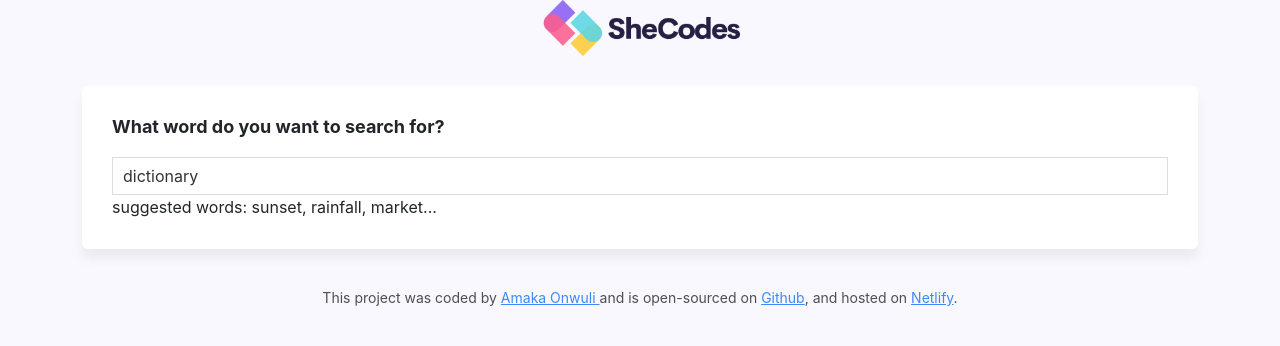
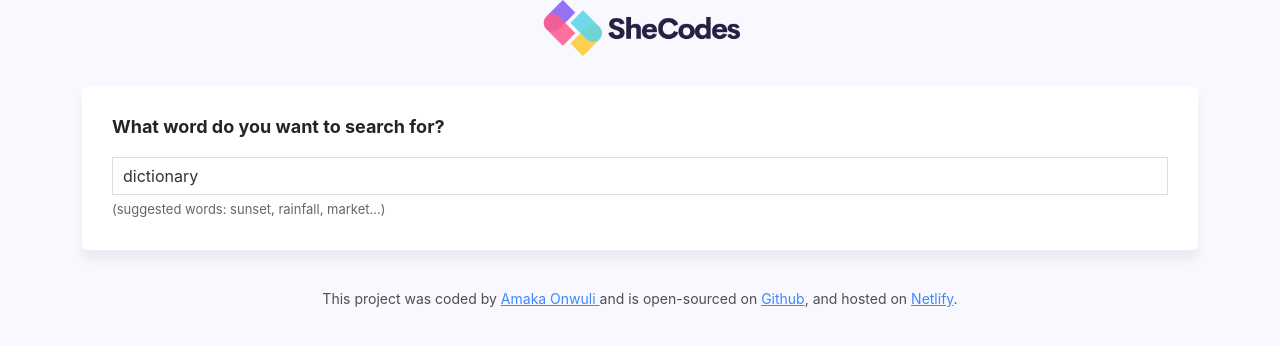
Before and after one commit to MadameAmaka/dictionary_app, a React (Create React App) app: page / in a window 1280 px wide. Shown: the top 346 px of the page. Built offline with nearby package versions, Linux system fonts and the light colour scheme; no server answers.

Commit message:
updated css on some components

```diff
--- a/src/Dictionary.css
+++ b/src/Dictionary.css
@@ -23,7 +23,8 @@
     border: 1px solid #ddd;
 }
 
-.Dictionary hint{
-    font-size: 11px;
+.Dictionary .hint{
+    font-size: 13px;
     margin-top: 5px;
+    opacity: 0.7;
 }
--- a/src/Dictionary.js
+++ b/src/Dictionary.js
@@ -43,7 +43,7 @@ export default function Dictionary(props){
                 <input type="Search" onChange={handleKeywordChange} defaultValue={props.defaultKeyword}/>
             </form>
             <div className="hint">
-                suggested words: sunset, rainfall, market...
+                (suggested words: sunset, rainfall, market...)
                 </div></section>
             <Results results={results}/>
 
```
